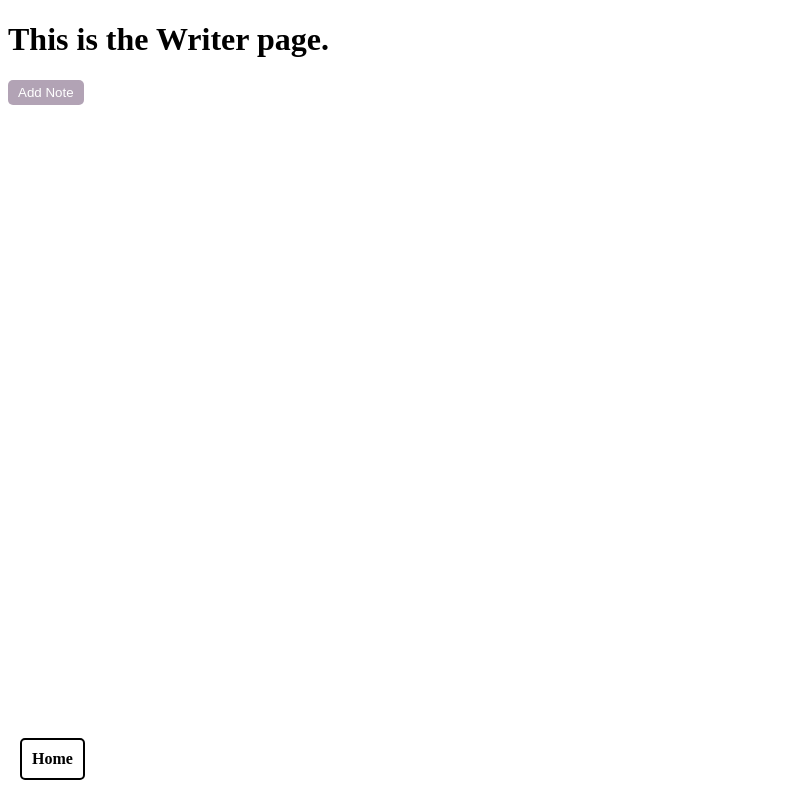
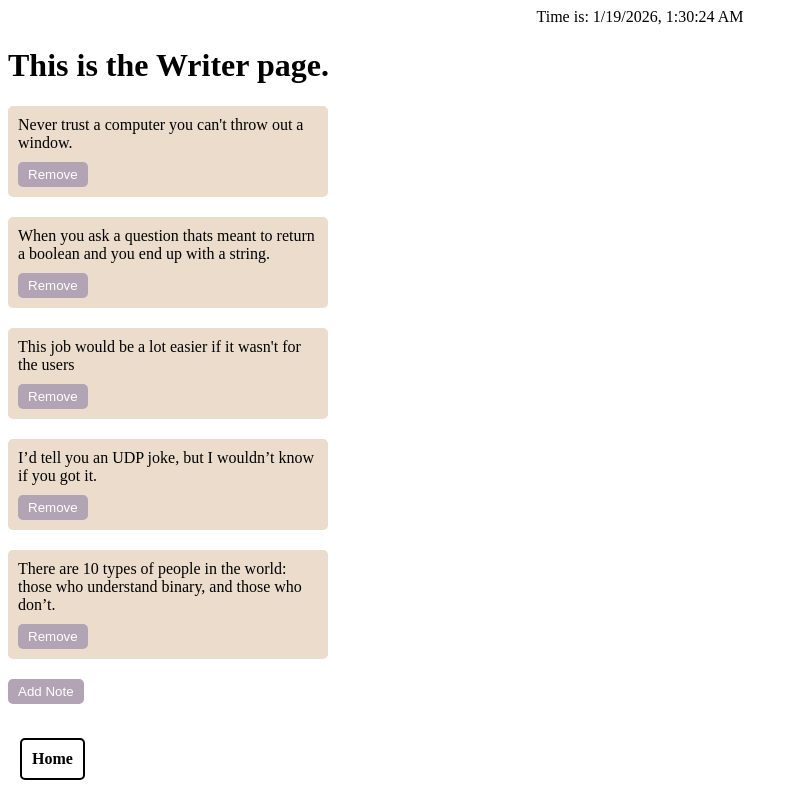
Before and after one commit to XGurmanX/Comp-4537-Labs, a plain HTML site: page Labs/Lab 1/writer.html in a window 1280 px wide. Shown: the whole page, without its empty margins (0-798 px from the left). Drawn offline with Linux system fonts and the light colour scheme.

Commit message:
Added Time

```diff
--- a/Home/style.css
+++ b/Home/style.css
@@ -122,3 +122,10 @@ footer {
   font-size: 0.9rem;
   color: #a5b4fc;
 }
+
+#timeContainer {
+  align-self: center;
+  margin-bottom: 12px;
+  font-size: 1rem;
+  color: #cbd5f5;
+}
--- a/Labs/Lab 1/css/style.css
+++ b/Labs/Lab 1/css/style.css
@@ -60,3 +60,12 @@
 #removeButton:hover, #addButton:hover {
     background-color: #91818A;
 }
+
+#timeContainer {
+  display: flex;
+  justify-content: center;
+  margin-top: 0%;
+  margin-bottom: 0%;
+  font-size: 1rem;
+  color: black;
+}
--- a/Labs/Lab 1/js/note.js
+++ b/Labs/Lab 1/js/note.js
@@ -3,8 +3,4 @@ class Note {
         this.key = key
         this.text = text
     }
-
-    edit(newText) {
-        this.text = newText
-    }
 }
--- a/Labs/Lab 1/js/writer.js
+++ b/Labs/Lab 1/js/writer.js
@@ -4,11 +4,22 @@ class Writer {
     }
 
     startWriter() {
-        this.notes.displayNotes();
+        setInterval(() => {
+            this.updateTime();
+            this.notes.displayNotes();
+        }, 2000);
+    }
+
+    updateTime() {
+        const timeContainer = document.getElementById("timeContainer");
+        const now = new Date();
+        timeContainer.innerText = "Time is: " + now.toLocaleString();
     }
 }
 
 document.addEventListener("DOMContentLoaded", () => {
     const writer = new Writer();
+    writer.updateTime();
+    writer.notes.displayNotes();
     writer.startWriter();
 });
--- a/Labs/Lab 1/writer.html
+++ b/Labs/Lab 1/writer.html
@@ -11,8 +11,9 @@
     <script src="js/writer.js"></script>
 </head>
 <body>
+    <p id="timeContainer"></p>
     <h1>This is the Writer page.</h1>
+    <div id="noteContainer"></div>
     <a href="index.html" id="backBtn">Home</a>
-    <div id="noteContainer"></div>
 </body>
 </html>
```
Also changed, not shown: Labs/Lab 1/js/reader.js (+8 -0 lines), Labs/Lab 1/reader.html (+2 -1 lines).
